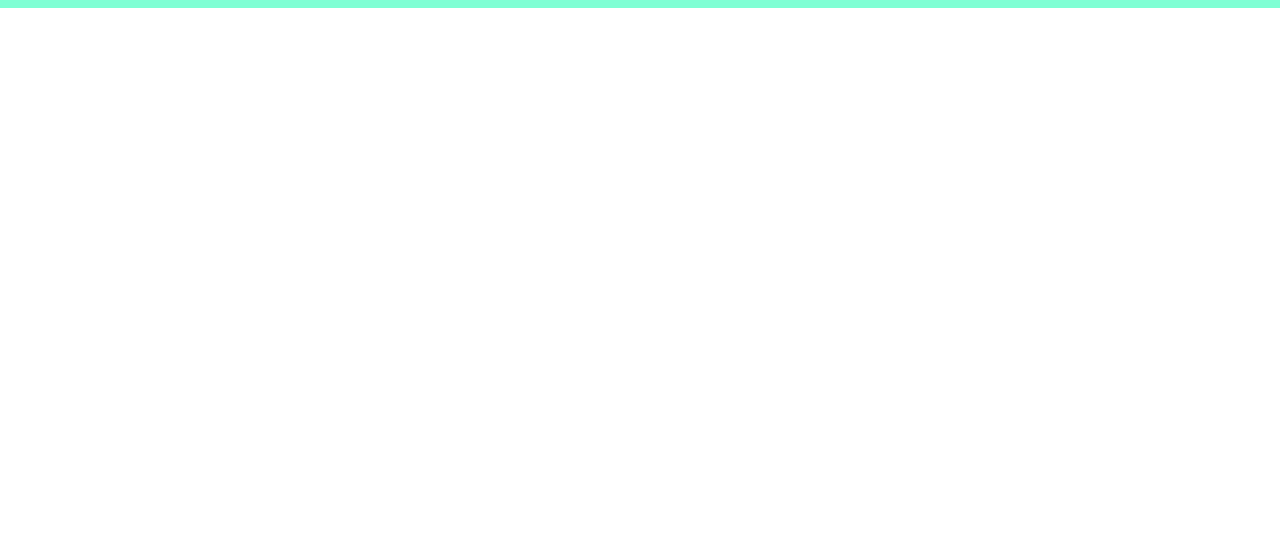
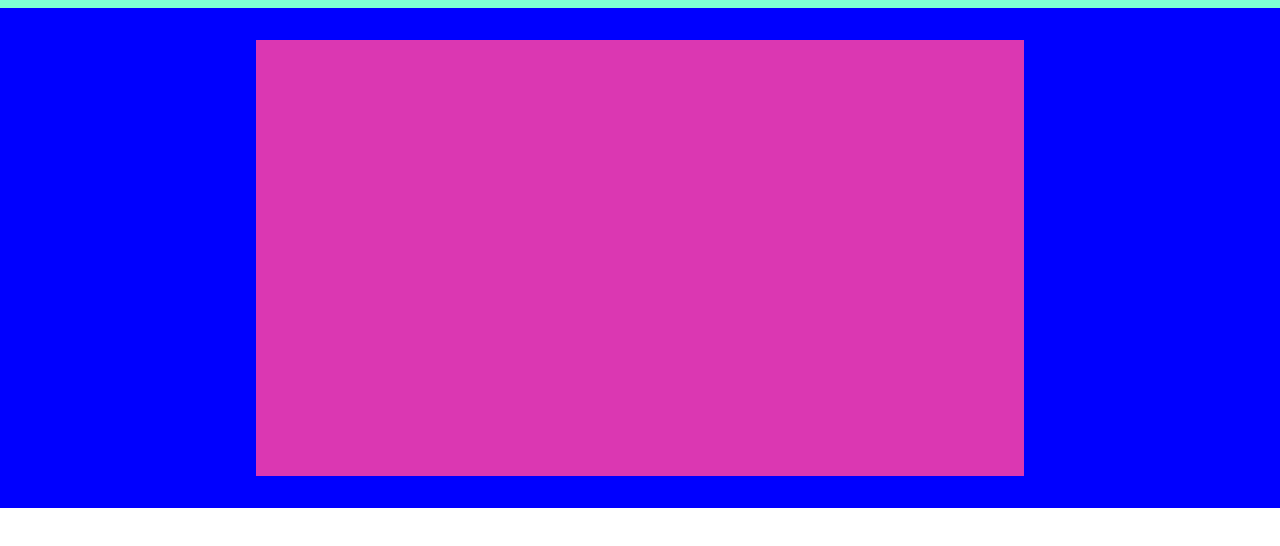
Before and after one commit to PaoloZampa/htmlcss-struttura-discord, a plain HTML site: page index.html in a window 1280 px wide. Shown: the part 42-588 px from the top of the page. Drawn offline with Linux system fonts and the light colour scheme.

Commit message:
add bot header discord

```diff
--- a/assets/css/style.css
+++ b/assets/css/style.css
@@ -11,7 +11,12 @@
     display: flex;
 }
 
-/* #nav */
+#app-bot-header{
+    background-color: blue;
+    height: 500px;
+    display: flex;
+}
+/* #nav*/
 
 .flex-nav {
     display: flex;
@@ -50,6 +55,17 @@
     align-items: center;
 }
 
-/* #end-nav */
+/* end#nav */
+
+/* app-bot-header */
+
+.header-container{
+    display: flex;
+    width: 60%;
+    margin: 2rem auto;
+    background-color: rgb(219, 55, 178);
+}
+
+/* #end-app-bot-header */
 
 /* Debug */
--- a/index.html
+++ b/index.html
@@ -23,14 +23,17 @@
                 <div class="login">Login</div>
             </div>
         </nav>
-        <!-- /#app-top-header -->
+        <!-- /#app-nav -->
 
         <bot-header id="app-bot-header">
+            <div class="header-container">
 
+            </div>
         </bot-header>
         <!-- /#app-bot-header -->
 
         <main id="app-main">
+
 
         </main>
         <!-- /#app-main -->
```
